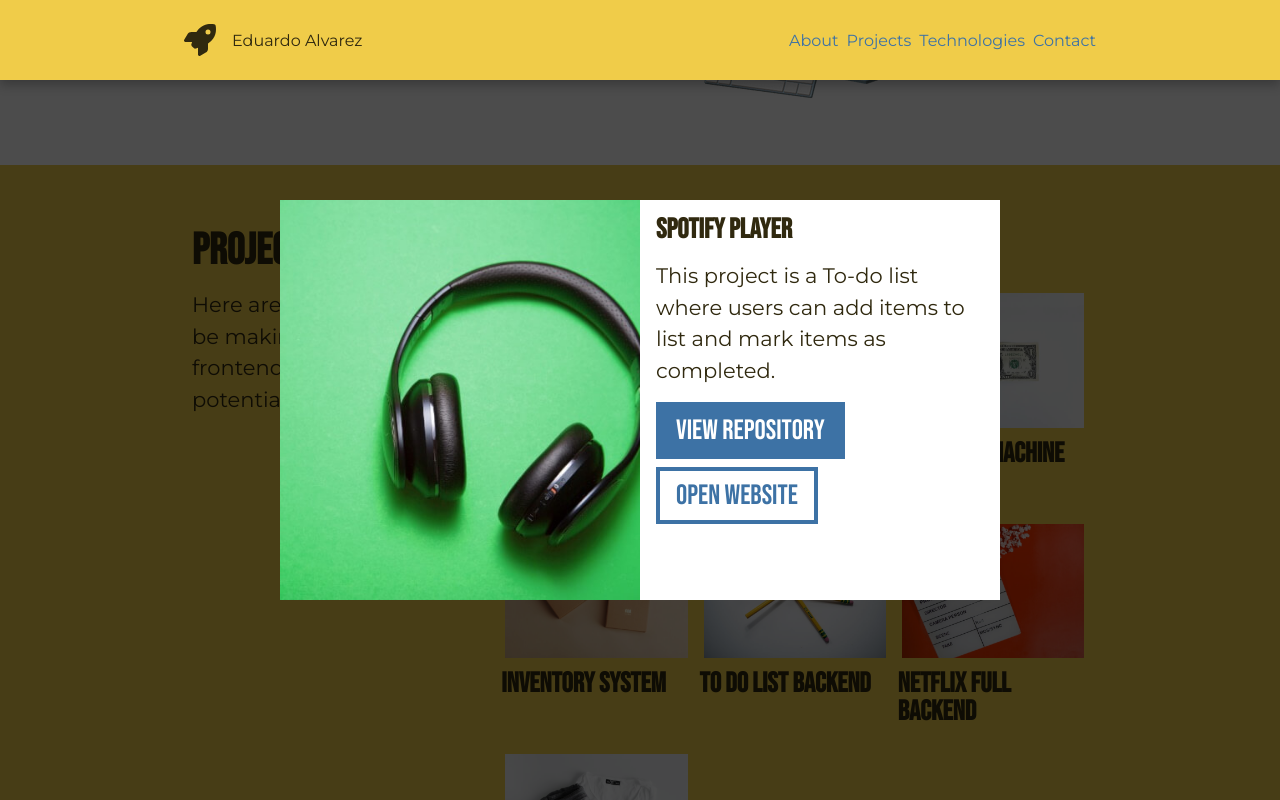
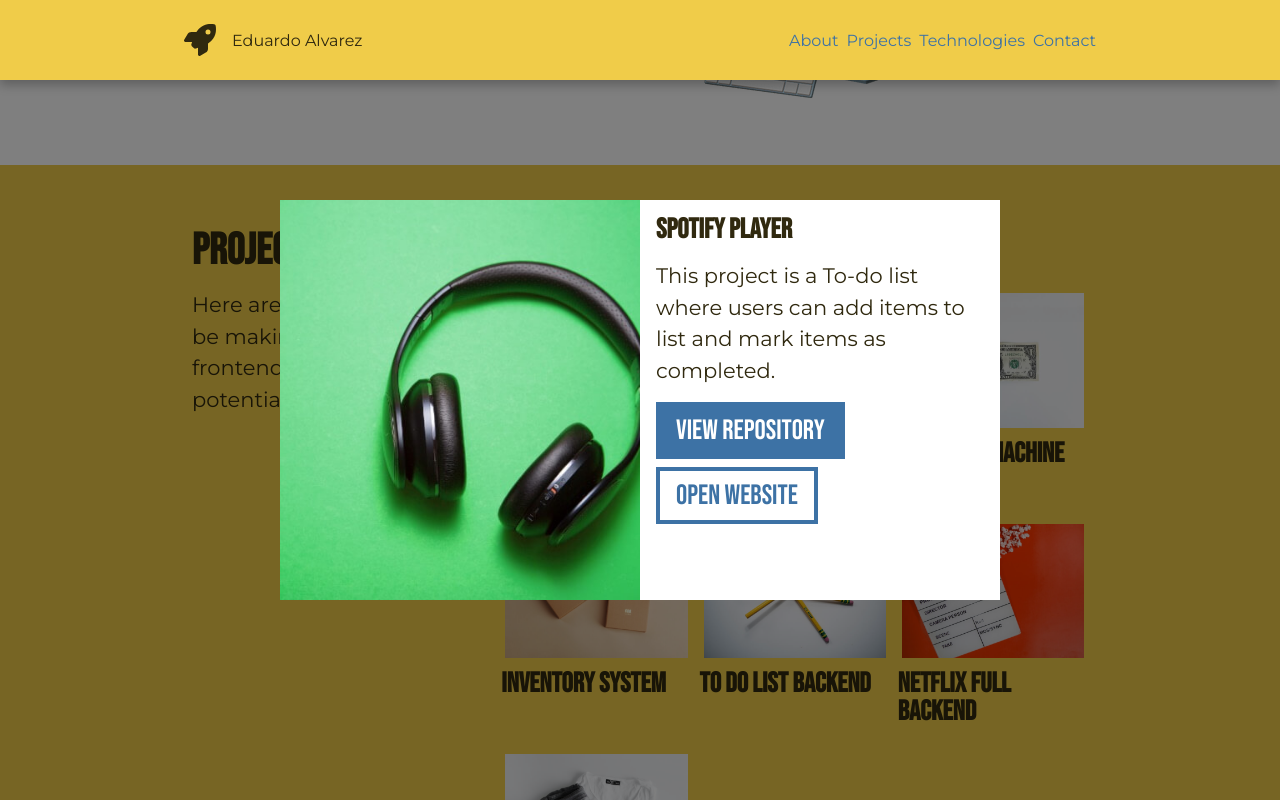
Before and after one commit to elalienx/backend-portofolio, a React (Create React App) app: page / in a window 1280 px wide. Both pictures are taken after a click on the element "Spotify player". Shown: the part 923-1723 px from the top of the page. Built offline with nearby package versions, Linux system fonts and the light colour scheme.

Commit message:
this is an alternative branch for the modal

```diff
--- a/src/components/Modal.jsx
+++ b/src/components/Modal.jsx
@@ -15,7 +15,9 @@
       <div className="background" onClick={() => setModal(null)}>
         {/* This is the black background that is clickable to close the modal */}
       </div>
-      <div className="window">{modal}</div>
+
+      {/* The React component you pass as a prop will be rendered here on top of the background */}
+      {modal}
     </div>,
     HTMLElement
   );
--- a/src/styles/components/modal-project.css
+++ b/src/styles/components/modal-project.css
@@ -1,5 +1,6 @@
 .modal-project {
-  width: 300px;
+  width: 90%;
+  background-color: white;
 }
 
 .modal-project .content {
@@ -9,7 +10,7 @@
 /* Tablet */
 @media (min-width: 550px) {
   .modal-project {
-    width: 500px;
+    width: 67%;
   }
 }
 
--- a/src/styles/components/modal-technology.css
+++ b/src/styles/components/modal-technology.css
@@ -1,5 +1,15 @@
 .modal-technology {
+  width: 90%;
   padding: var(--space-small);
+  background-color: white;
+}
+
+/* Tablet */
+@media (min-width: 550px) {
+  .modal-technology {
+    width: 67%;
+    padding: var(--space-medium);
+  }
 }
 
 /* Desktop */
--- a/src/styles/components/modal.css
+++ b/src/styles/components/modal.css
@@ -1,16 +1,15 @@
+#modal,
 #modal .background {
   position: fixed;
-  top: 0;
-  left: 0;
-  right: 0;
-  bottom: 0;
-  background-color: rgba(0, 0, 0, 0.7);
+  inset: 0; /* inset is the shorthand for top, botton, right, left: 0 */
 }
 
-#modal .window {
-  position: fixed;
-  top: 50%;
-  left: 50%;
-  transform: translate(-50%, -50%);
-  background-color: white;
+#modal {
+  display: grid;
+  place-items: center;
 }
+
+#modal .background {
+  z-index: -1;
+  background-color: rgba(0, 0, 0, 0.5);
+}
```
